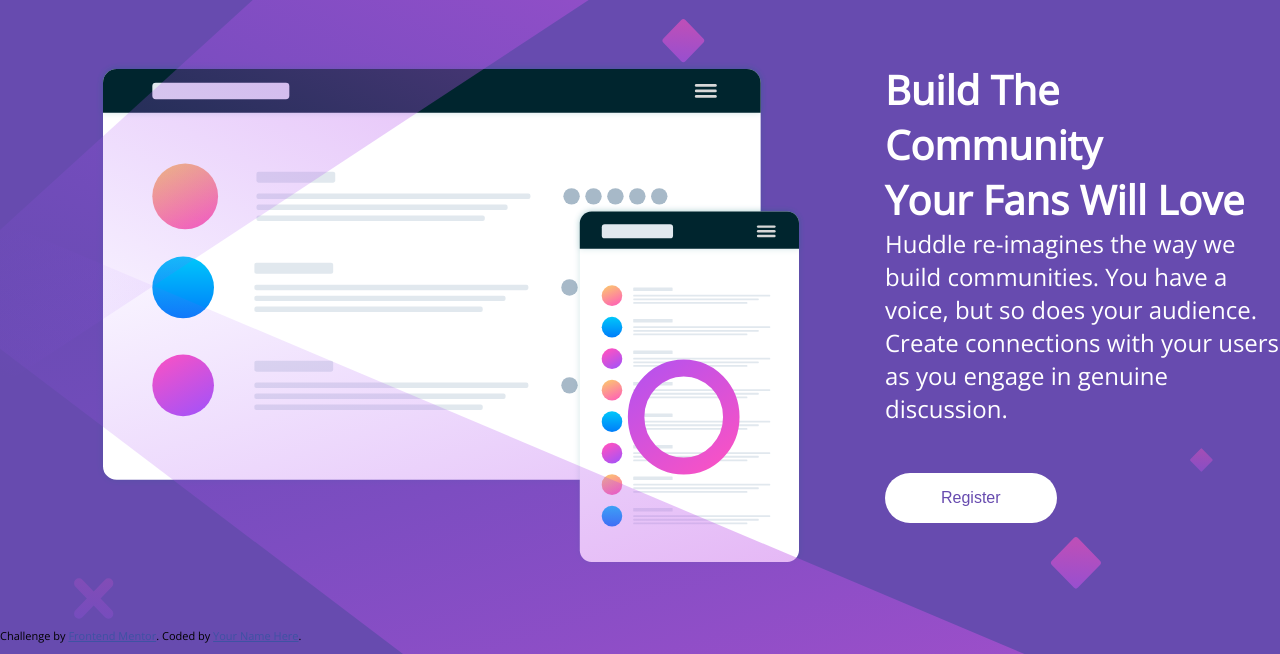
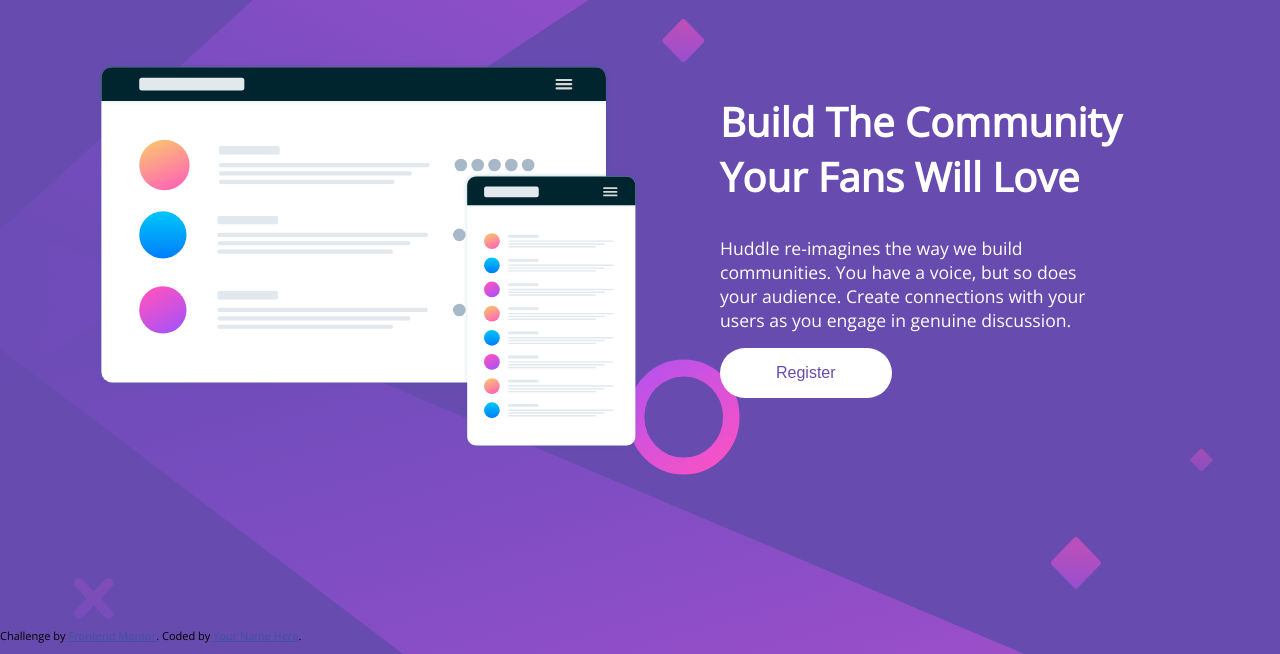
Before and after one commit to Abdullahbutt3434/huddle-landing-page-with-single-introduction-section, a plain HTML site: page index.html in a window 1280 px wide. Shown: the part 146-800 px from the top of the page. Drawn offline with nearby package versions, Linux system fonts and the light colour scheme.

Commit message:
2nd commit

```diff
--- a/style.css
+++ b/style.css
@@ -27,6 +27,7 @@ main>img {
     background-repeat: no-repeat;
     background-size: cover;
     background-position: 25%;
+    z-index: 0;
 }
 
 .container {
@@ -35,6 +36,8 @@ main>img {
     display: flex;
     flex-direction: column;
     padding-left: 6rem;
+    position: relative;
+    z-index: 4;
 }
 
 .container .nav {
@@ -51,6 +54,15 @@ main>img {
 .content {
     display: flex;
     margin-top: 6rem;
+    width: 100%;
+}
+
+.content .sec-1 {
+    width: auto;
+}
+
+.content .sec-1 img {
+    width: 34rem;
 }
 
 .content .sec-2 {
@@ -62,11 +74,15 @@ main>img {
 
 .content .sec-2 .title {
     font-size: 2.5rem;
-    font-weight: bold;
+    font-weight: 600;
+    margin-top: 2rem;
 }
 
 .content .sec-2 .description {
-    font-size: 1.5rem;
+    font-size: 1.1rem;
+    margin-top: 2rem;
+    font-weight: 400;
+    padding-right: 11rem;
 }
 
 .sec-2 {
@@ -74,7 +90,7 @@ main>img {
 }
 
 .btn {
-    margin-top: 3rem;
+    margin-top: 1rem;
 }
 
 button.button {
@@ -84,6 +100,8 @@ button.button {
     border-radius: 4rem;
     border: none;
     font-size: 1rem;
+    z-index: 999;
+    position: relative;
 }
 
 button.button:hover {
```
